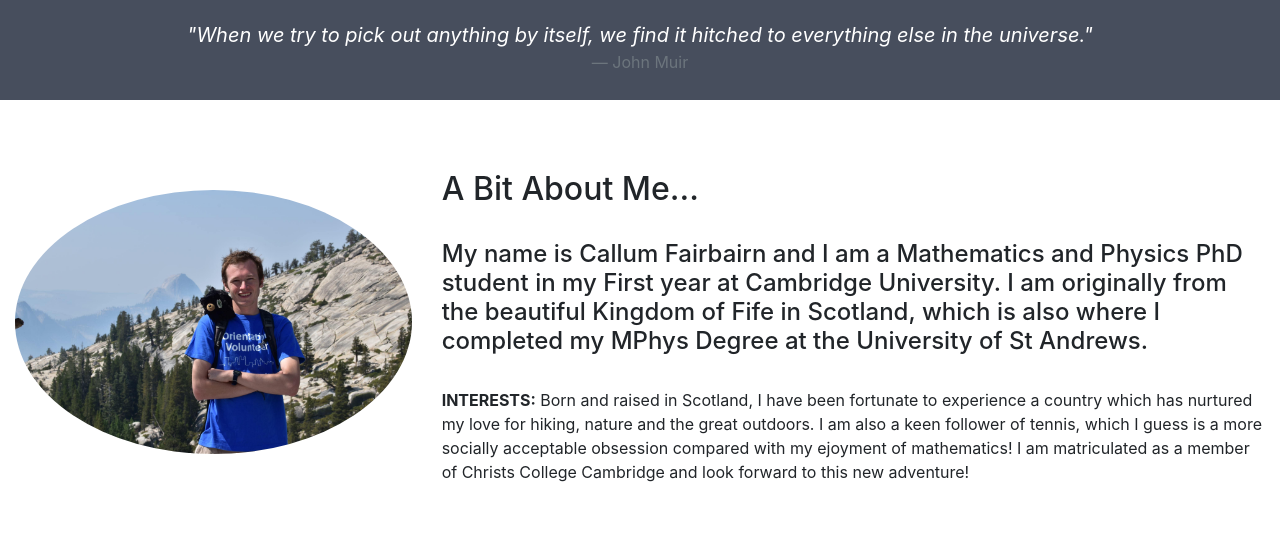
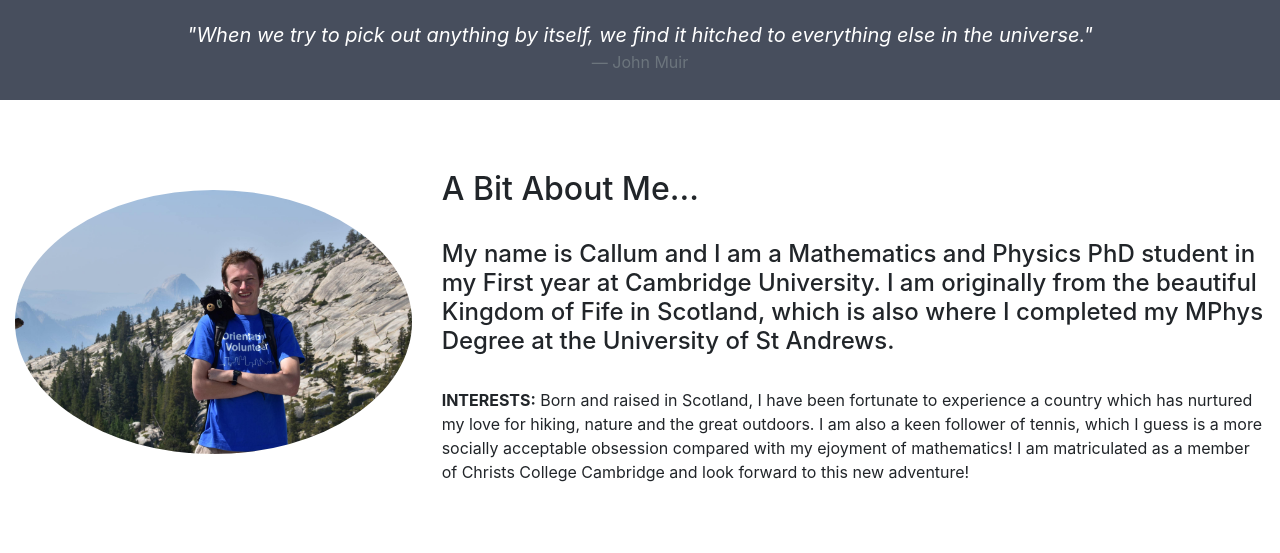
Before and after one commit to callumf8/callumfairbairn, a PHP site: page / in a window 1280 px wide. Shown: the part 56-609 px from the top of the page. Run offline with PHP 8.4, Linux system fonts and the light colour scheme; some libraries are stand-ins or nearby versions.

Commit message:
Update index.php
I have tested my github integration and deployment on hostinger!

```diff
--- a/index.php
+++ b/index.php
@@ -41,7 +41,7 @@ Callum Fairbairn
         </div>
         <div class="col-sm-8">
           <h2>A Bit About Me...</h2><br>
-          <h4>My name is Callum Fairbairn and I am a Mathematics and Physics PhD student in my First year at Cambridge University. I am originally from the beautiful Kingdom of Fife in Scotland, which is also where I completed my MPhys Degree at the University of St Andrews.</h4><br>
+          <h4>My name is Callum and I am a Mathematics and Physics PhD student in my First year at Cambridge University. I am originally from the beautiful Kingdom of Fife in Scotland, which is also where I completed my MPhys Degree at the University of St Andrews.</h4><br>
 
           <p><strong>INTERESTS:</strong> Born and raised in Scotland, I have been fortunate to experience a country which has nurtured my love for hiking, nature and the great outdoors. I am also a keen follower of tennis, which I guess is a more socially acceptable obsession compared with my ejoyment of mathematics!
 
```
